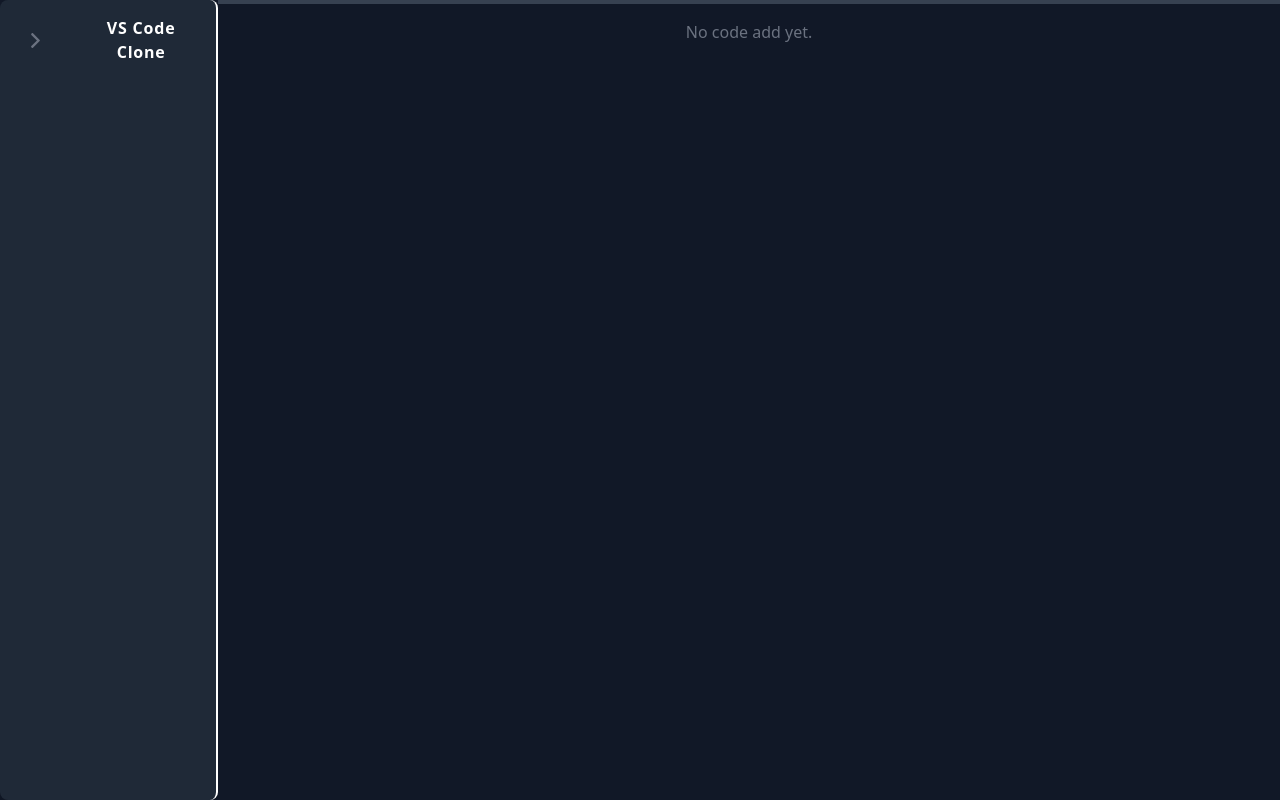
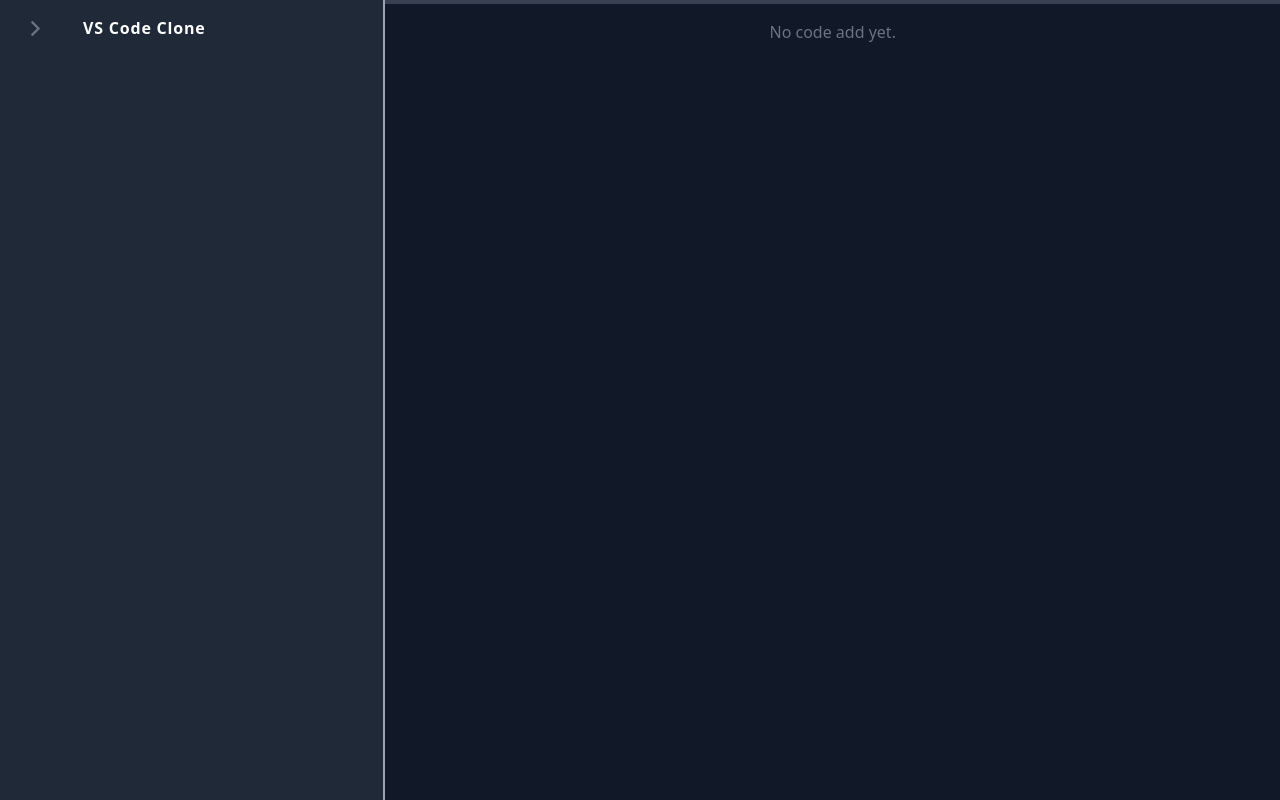
Before and after one commit to mahmoud-saeed1/vscode-clone, a React (Vite) app: page / in a window 1280 px wide. Built offline with nearby package versions, Linux system fonts and the light colour scheme; some icons are missing.

Commit message:
Add resizable panel functionality

```diff
--- a/package.json
+++ b/package.json
@@ -19,6 +19,7 @@
     "react": "^18.3.1",
     "react-dom": "^18.3.1",
     "react-redux": "^9.1.2",
+    "react-resizable-panels": "^2.1.7",
     "react-syntax-highlighter": "^15.6.1",
     "tailwind-scrollbar": "^3.1.0",
     "uuid": "^11.0.3"
--- a/src/App.jsx
+++ b/src/App.jsx
@@ -1,15 +1,20 @@
 import OpenedFilesBar from "./components/OpenedFilesBar";
 import RecursiveFileTree from "./components/RecursiveFile";
+import ResizablePanel from "./components/ResizablePanel";
 import { fileTree } from "./data/FileTree";
 
 function App() {
   return (
     <div className="bg-gray-900 h-svh flex">
-      <div className="w-64 border-r-2 border-white flex flex-col space-y-2 p-4 bg-gray-800 rounded-lg shadow-lg">
-        <RecursiveFileTree fileTree={fileTree} />
-      </div>
-
-      <OpenedFilesBar />
+      <ResizablePanel
+        leftPanel={
+          <div className="h-full flex flex-col space-y-2 p-4 bg-gray-800">
+            <RecursiveFileTree fileTree={fileTree} />
+          </div>
+        }
+        rightPanel={<OpenedFilesBar />}
+        showLeftPanel
+      />
     </div>
   );
 }
--- a/src/components/OpenedFileTab.tsx
+++ b/src/components/OpenedFileTab.tsx
@@ -30,11 +30,7 @@
         dispatch(setOpenedFilesAction(updatedFilesBar));
 
         // Update clickedFile state
-        dispatch(setClickedFileAction({
-            activeTabId: nextFile.id,
-            fileName: nextFile.name,
-            fileContent: nextFile.content || ''
-        }));
+        dispatch(setClickedFileAction({ fileName: nextFile.name || '', fileContent:  '', activeTabId: nextFile.id || '' }))
     };
 
     return (
--- /dev/null
+++ b/src/components/ResizablePanel.tsx
@@ -0,0 +1,30 @@
+import React, { ReactNode } from 'react'
+import { Panel, PanelGroup, PanelResizeHandle } from "react-resizable-panels";
+
+interface IResizablePanel {
+    defaultLayout: number[] | undefined;
+    leftPanel: ReactNode;
+    rightPanel: ReactNode;
+    showLeftPanel: boolean;
+}
+
+const ResizablePanel = ({ defaultLayout = [30, 70], leftPanel, rightPanel, showLeftPanel }: IResizablePanel) => {
+    const handleLayout = (sizes: number[]) => {
+        document.cookie = `react-resizable-panels:layout=${JSON.stringify(sizes)}`
+    }
+    return (
+        <PanelGroup direction="horizontal" onLayout={handleLayout} autoSaveId="condition">
+            {showLeftPanel && (
+                <>
+                    <Panel defaultSize={defaultLayout[0]} collapsible>
+                        {leftPanel}
+                    </Panel>
+                    <PanelResizeHandle className="border-r-2 border-gray-400 bg-gray-800" />
+                </>
+            )}
+            <Panel defaultSize={defaultLayout[1]}>{rightPanel}</Panel>
+        </PanelGroup>
+    )
+}
+
+export default ResizablePanel
```
Also changed, not shown: src/index.css (line endings or trailing spaces), 1 other file (tests, documents, lock files or other folders).
